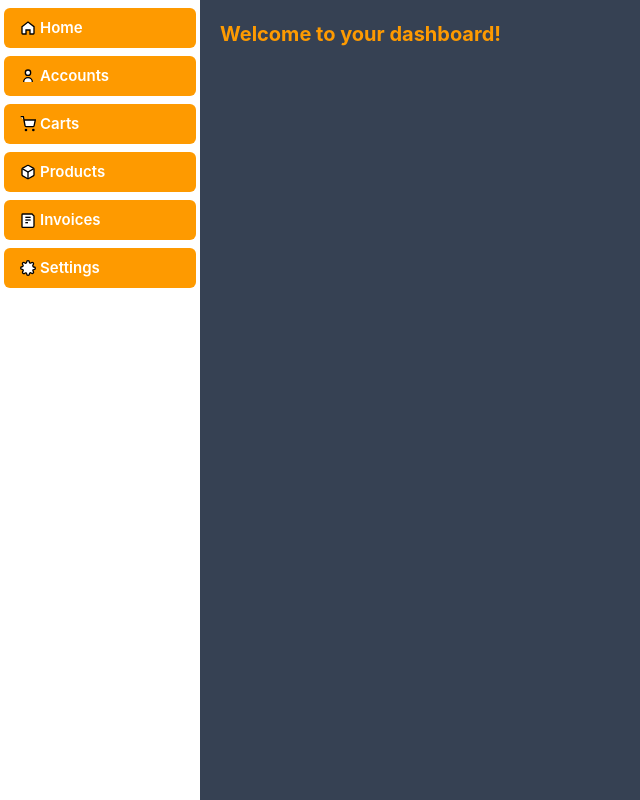
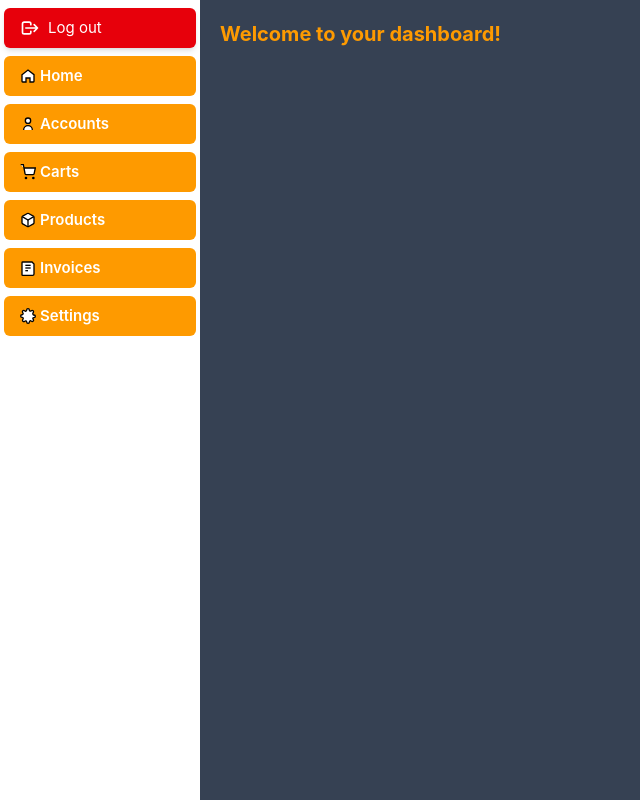
Before and after one commit to octo-project/ecommerce, a Vue app: page /dashboard in a window 1280 px wide. Shown: the whole page, without its empty margins (0-640 px from the left). Built offline with nearby package versions, Linux system fonts and the light colour scheme; what @tanstack/vue-query would draw is missing.

Commit message:
add dashboard logout button

```diff
--- a/src/views/Dashboard.vue
+++ b/src/views/Dashboard.vue
@@ -1,6 +1,26 @@
 <template>
     <div class="flex h-[100vh] w-full bg-gray-700">
         <div class="flex flex-col bg-white py-2 fixed !h-full px-1 gap-2 min-w-[200px] max-w-[450px]">
+            <button
+                @click="handleLogout"
+                class="flex cursor-pointer items-center gap-2 px-4 py-2 bg-red-600 text-white rounded-md hover:bg-red-700 transition-colors duration-200 shadow-md"
+            >
+                <svg
+                    xmlns="http://www.w3.org/2000/svg"
+                    class="h-5 w-5"
+                    fill="none"
+                    viewBox="0 0 24 24"
+                    stroke="currentColor"
+                    stroke-width="2"
+                >
+                    <path
+                    stroke-linecap="round"
+                    stroke-linejoin="round"
+                    d="M17 16l4-4m0 0l-4-4m4 4H7m6 4v1a2 2 0 01-2 2H5a2 2 0 01-2-2V7a2 2 0 012-2h6a2 2 0 012 2v1"
+                    />
+                </svg>
+                <span>Log out</span>
+            </button>
             <router-link to="/dashboard" class="bg-amber-500 !font-semibold rounded-md text-white py-2 px-4 btn-icon --home">Home</router-link>
             <router-link to="/dashboard/accounts" class="bg-amber-500 !font-semibold rounded-md text-white py-2 px-4 btn-icon --account">Accounts</router-link>
             <router-link to="/dashboard/carts" class="bg-amber-500 !font-semibold rounded-md text-white py-2 px-4 btn-icon --cart">Carts</router-link>
@@ -12,6 +32,19 @@
     </div>
 </template>
 
+<script setup lang="ts">
+    import {useRouter} from 'vue-router';
+    import { useUserStore } from '@/stores/user-store';
+
+    const router = useRouter();
+    const store = useUserStore();
+
+    const handleLogout = () => {
+        store.clearAuthUser();
+        router.push("/login");
+    }
+</script>
+
 <style>
     body {
         background: #364153;
```
